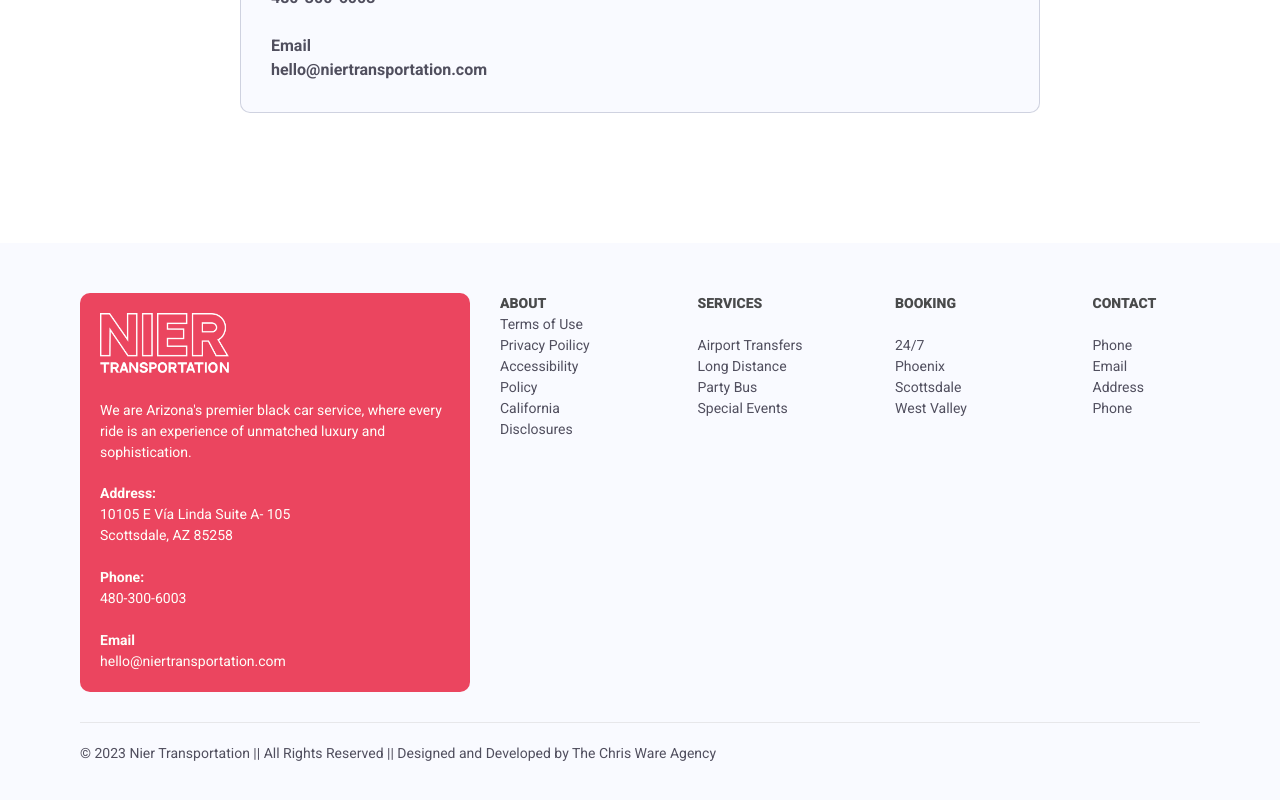
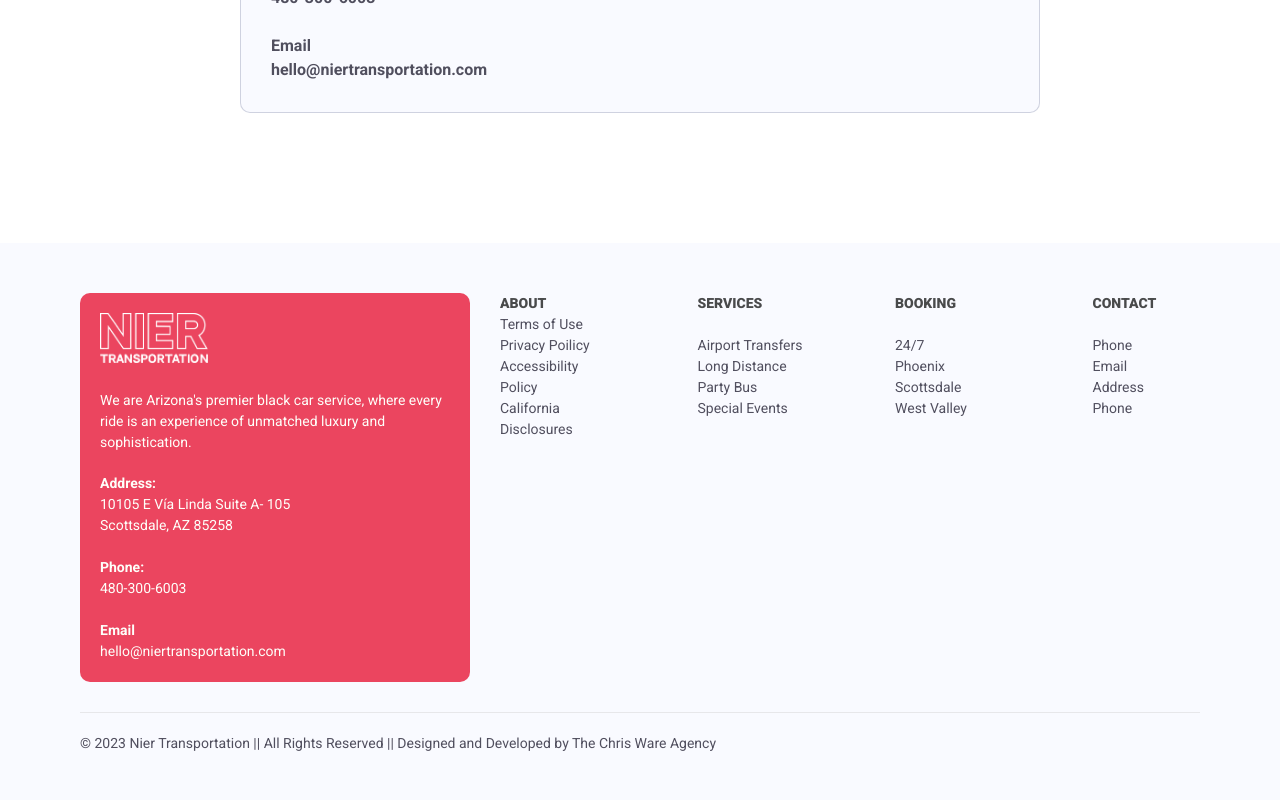
Before and after one commit to ChristianWare/Nier-Transport-Redesign, a Next.js app: page /terms in a window 1280 px wide. Shown: the part 1975-2775 px from the top of the page. Built offline with nearby package versions, Linux system fonts and the light colour scheme.

Commit message:
Footer Logo Adjust

```diff
--- a/src/app/components/Footer/Footer.tsx
+++ b/src/app/components/Footer/Footer.tsx
@@ -32,8 +32,8 @@
                   <Image
                     src={Logo}
                     alt='logo'
-                    width={129}
-                    height={60}
+                    width={107.5}
+                    height={50}
                     className={styles.officialLogo}
                   />
                 </Link>
```
